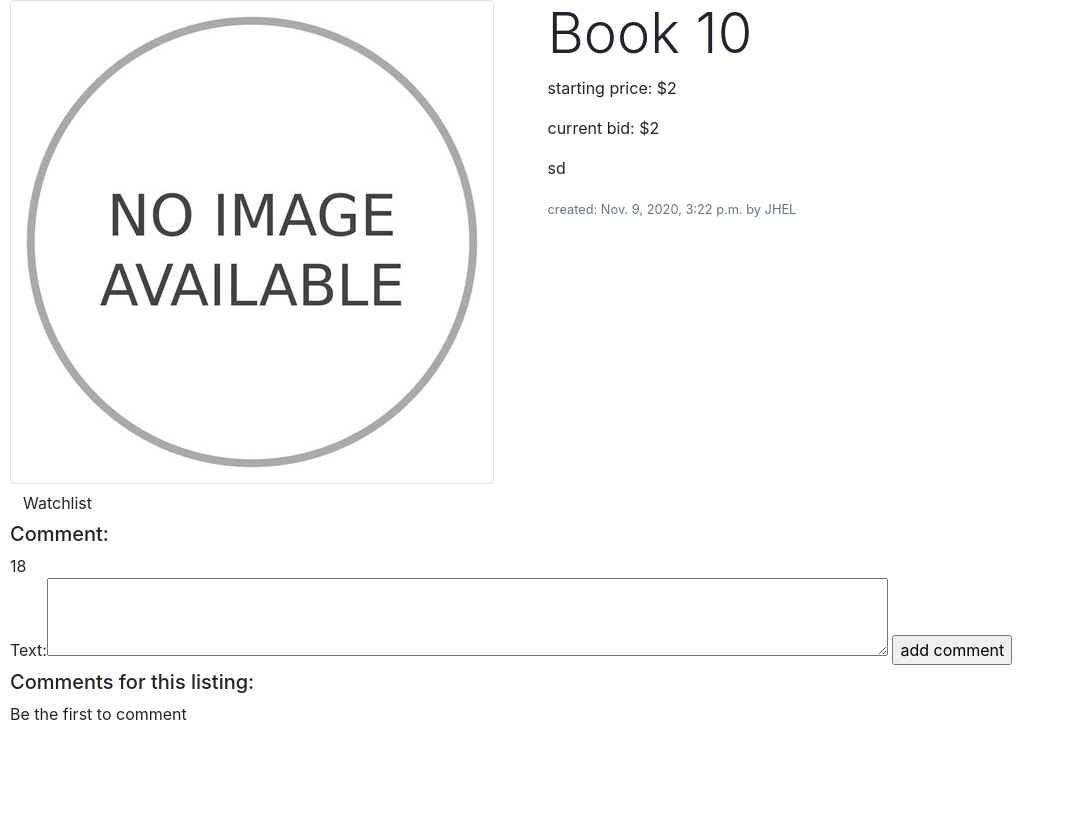
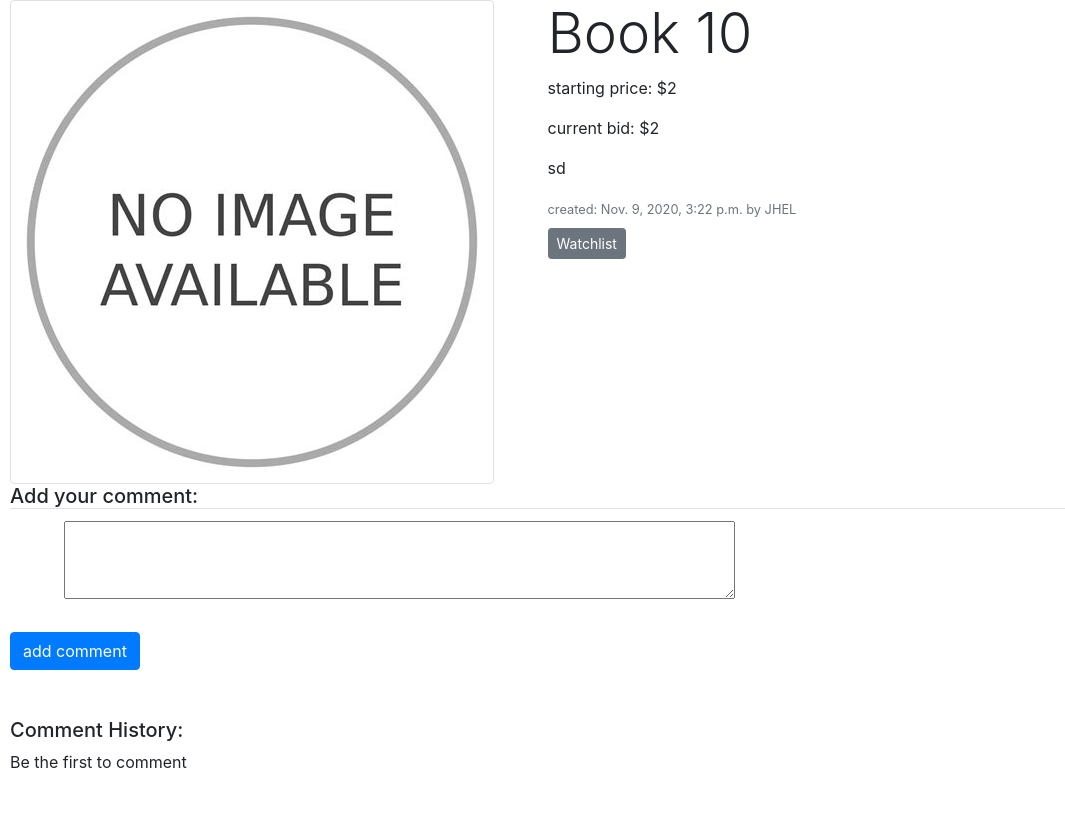
Before and after one commit to JHEL2019/study-cs50w-p2, a Django app: page /listing/18 in a window 1280 px wide. Shown: the part 209-1025 px from the top of the page, without its empty margins (0-1065 px from the left). Before the commit the page ends 929 px from the top, so only its background shows below. Run offline with Django 3.2, Linux system fonts and the light colour scheme; a user stored in the database is signed in; data comes from the database, SQL or seed files in the repository; both versions use the stored data as it was after the commit; lists and menus that the app fills with data are empty; some libraries are stand-ins or nearby versions.

Commit message:
minoe update

```diff
--- a/auctions/forms.py
+++ b/auctions/forms.py
@@ -15,7 +15,8 @@ class CommentForm(ModelForm):
         class Meta:
             model = Comment
             fields = ['text']
-            widgets = { 'text' : Textarea(attrs={'cols': 80, 'rows': 3}) }
+            labels = { 'text' : ''}
+            widgets = { 'text' : Textarea(attrs={'cols': 50, 'rows': 3}) }
 
 class BidForm(ModelForm):
     class Meta:
--- a/auctions/templates/auctions/listing.html
+++ b/auctions/templates/auctions/listing.html
@@ -21,7 +21,7 @@
         <div class="col-5">
             <!-- place a 'watchlist' label above the image -->
             {% if listing.id in request.session.watchlist %}
-                <h6 class="label label-primary">Watchlist</h6>
+                <span class="badge badge-pill badge-primary">Watchlist</span>
             {% endif %}
 
             <!-- show image or placeholder -->
@@ -39,20 +39,20 @@
             <p>current bid: ${{ listing.min_price }}</p>
             <p>{{ listing.description | truncatewords:30 }}</p>
             <small class="text-muted">created: {{ listing.createdate }} by {{ listing_owner }}</small>
+            {% if user.is_authenticated %}
+                 <!-- add listing to watchlist -->
+                <div>
+                    <form action="{% url 'listing' listing.id %}" method="POST">
+                        {% csrf_token %}
+                        <button class="btn btn-secondary btn-sm my-2" type="submit" value="{{ listing.id }}" name="btn-watchlist">Watchlist</button>
+                    </form>
+                </div>
+            {% endif %}
         </div>
     </div>
 
     <!-- For signed-in users only -->
     {% if user.is_authenticated %}
-
-        <!-- add listing to watchlist -->
-        <div>
-            <form action="{% url 'listing' listing.id %}" method="POST">
-                {% csrf_token %}
-                <button class = "btn btn-xs" type="submit" value="{{ listing.id }}" name="btn-watchlist">Watchlist</button>
-            </form>
-        </div>
-
         <!-- bid for this listed item -->
 
         <!-- the owner shouldbe able to close the listing -->
@@ -60,26 +60,36 @@
         <!-- closed items should indicate to the winner that he won -->
 
         <!-- Add a new comment to the list -->
-        <div>
-            <h5>Comment:</div>
-            {{ listing.id }}
+        <h5>Add your comment:</div>
+
+        <div class="table-responsive-sm">
             <form action="{% url 'listing' listing.id%}" method="POST">
                 {% csrf_token %}
-                {{ commentform }}
-                <input type="submit" value="add comment" name="btn-comment">
+                    <table class="table">
+                        {{ commentform.as_table }}
+                    </table>
+                    <input type="submit" value="add comment" name="btn-comment" class="btn btn-primary">
+
             </form>
         </div>
 
         <!-- Show all comment relating to this listing -->
-        <div>
-            <h5>Comments for this listing:</h5>
+        <h5 class="mt-5">Comment History:</h5>
+        <div class="table-responsive">
+            <table class="table table-striped">
             {% for comment in comments %}
-                <div>
-                    {{ comment }}
-                </div>
+                <tr>
+                    <td>
+                        <small class="text-muted">on {{ comment.createdate }}:</small>
+                        <p>{{ comment.text }}</p>
+                </td>
+                </tr>
             {% empty %}
-                <p>Be the first to comment</p>
+                <tr>
+                    <p>Be the first to comment</p>
+                </tr>
             {% endfor %}
+            </table>
         </div>
 
     {% endif %}
--- a/auctions/views.py
+++ b/auctions/views.py
@@ -102,7 +102,7 @@ def listing(request, listing_id, method=["GET", "POST"]):
         listing_details = Listing.objects.filter(id = listing_id).values().first()
 
         # retrieve all comments and bids linked to this listing
-        comments = listing.comment_set.all()
+        comments = listing.comment_set.all().order_by('-createdate')
 
         # retrieve all bids sorted from highest to lowest
         bids = listing.bid_set.all().order_by('-amount')
@@ -120,9 +120,6 @@ def listing(request, listing_id, method=["GET", "POST"]):
         })
     # Processing POST request
     else:
-        # data = request.POST
-
-
         # Watchlist button was pressed
         if request.POST.get("btn-watchlist"):
             num = int(request.POST['btn-watchlist'])
@@ -158,5 +155,4 @@ def listing(request, listing_id, method=["GET", "POST"]):
             return HttpResponse("User input could not be processed")
             # render(request, "auctions/listing.html", { 'message' : "User input could not be processed" })
 
-
         return HttpResponseRedirect("/")
```
Also changed, not shown: auctions/models.py (line endings or trailing spaces), db.sqlite3.
